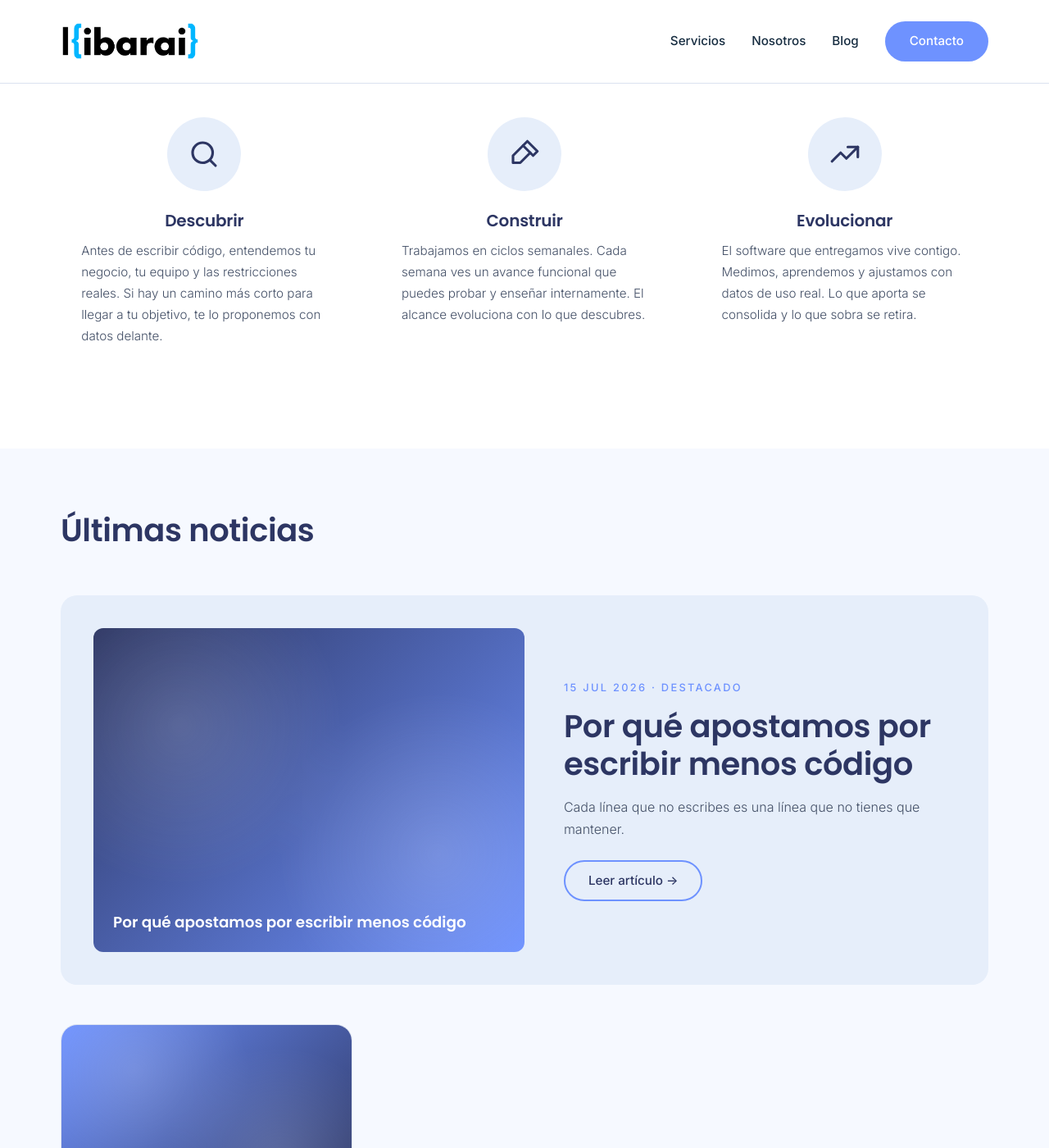
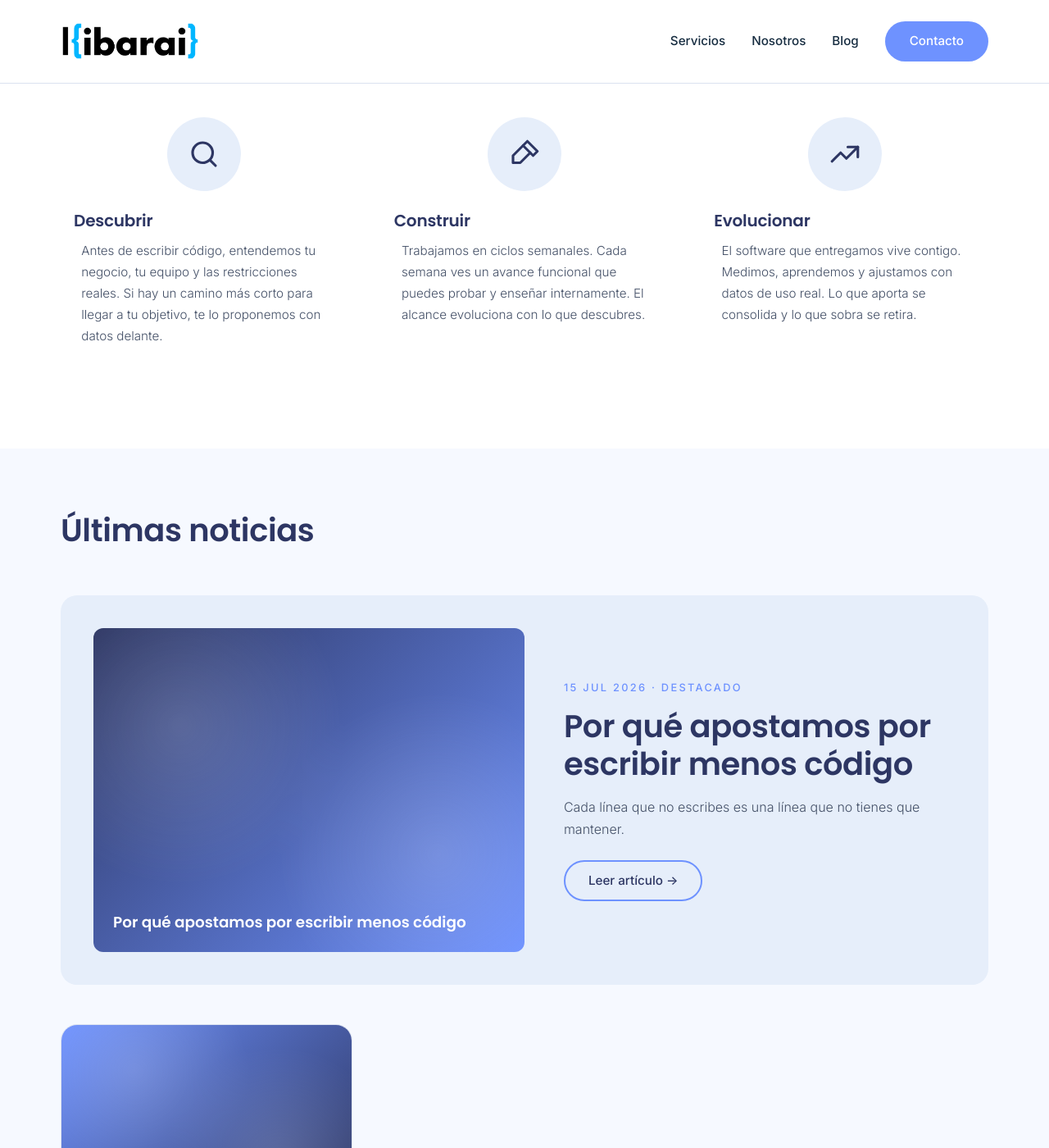
Before and after one commit to Kibarai/Home, a Jekyll site: the page built from index.html, in a window 1280 px wide and 1400 px high, scrolled down 1963 px. Shown: the whole window at 82% size. Built offline with Jekyll 4.4.1, drawn with Linux system fonts in a browser that asks for light colours.

Commit message:
Left-align h3 + p inside info-col so titles align with body text
Same fix as the page/section headers: with the paragraph hugging
the left edge of its 32ch block, the h3 above it needs the same
treatment or it floats centered and mismatched (see "Menos es más"
on Nosotros or the process steps on Home).

Icon and any button stay centered because .info-col keeps
text-align:center, which only affects inline elements now.

Co-Authored-By: Claude Opus 4.7 (1M context) <noreply@anthropic.com>

```diff
--- a/assets/css/main.css
+++ b/assets/css/main.css
@@ -176,6 +176,7 @@ section { padding: clamp(3.5rem, 6vw, 5.5rem) 0; }
   display: grid; grid-template-columns: repeat(3, 1fr); gap: 2.5rem;
 }
 .info-col { text-align: center; padding: 1.5rem 1rem; }
+.info-col h3, .info-col p { max-width: 32ch; margin-left: auto; margin-right: auto; text-align: left; }
 .info-icon {
   width: 90px; height: 90px; border-radius: 50%;
   margin: 0 auto 1.5rem;
@@ -185,7 +186,7 @@ section { padding: clamp(3.5rem, 6vw, 5.5rem) 0; }
 }
 .info-icon svg { width: 42px; height: 42px; }
 .info-col h3 { font-size: 1.25rem; margin-bottom: .8rem; }
-.info-col p { max-width: 32ch; margin: 0 auto 1.5rem; font-size: .95rem; text-align: left; }
+.info-col p { margin-bottom: 1.5rem; font-size: .95rem; }
 
 /* Featured blog post */
 .featured-post {
```
